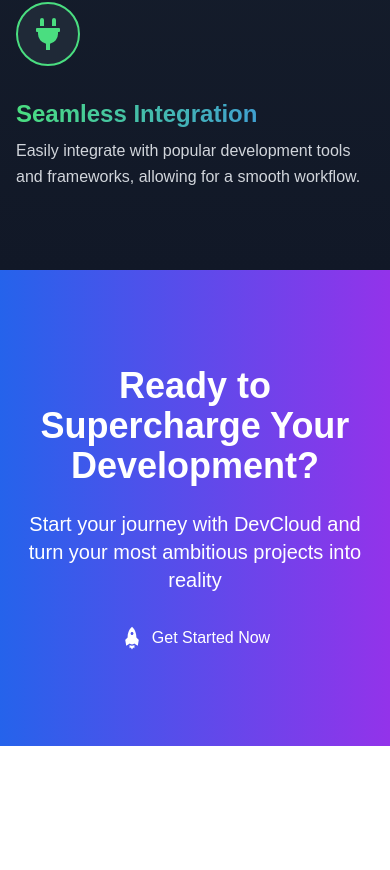
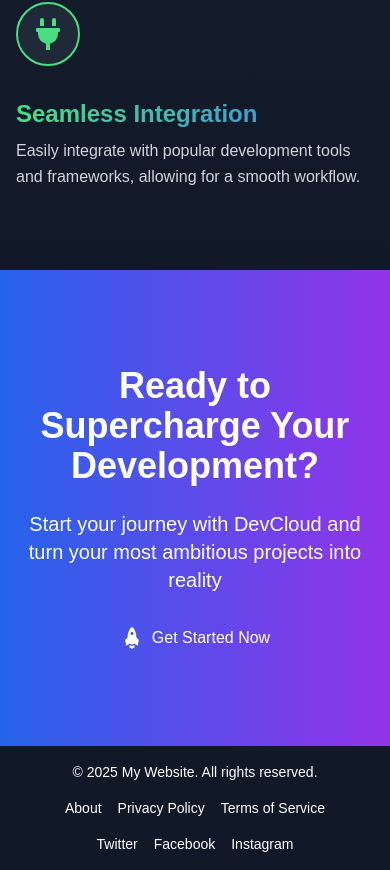
Before and after one commit to zhangyu528/dev-cloud, a Next.js app in the folder frontend/: page / in a window 390 px wide. Shown: the part 3194-4064 px from the top of the page. Built offline with nearby package versions, Linux system fonts and the light colour scheme.

Commit message:
refactor: Simplify layout structure and update footer styling
- Remove Header component from LoginLayout for cleaner structure
- Update Footer component background color for better visual consistency
- Enhance Header component styling for improved responsiveness and clarity

```diff
--- a/frontend/src/app/login/layout.tsx
+++ b/frontend/src/app/login/layout.tsx
@@ -9,7 +9,6 @@
 }) {
   return (
     <div className="bg-gray-50 dark:bg-gray-900">
-      <Header />
       {children}
       <Footer />
     </div>
--- a/frontend/src/components/Footer.tsx
+++ b/frontend/src/components/Footer.tsx
@@ -4,7 +4,7 @@
 
 export default function Footer() {
   return (
-    <footer className="bg-gray-1000 text-white text-sm py-4 mt-auto">
+    <footer className="bg-gray-900 text-white text-sm py-4 mt-auto">
       <div className="container mx-auto px-4">
         <div className="flex flex-col md:flex-row justify-between items-center">
           {/* 版权信息 */}
--- a/frontend/src/components/Header.tsx
+++ b/frontend/src/components/Header.tsx
@@ -28,9 +28,10 @@
       className={`
         fixed top-0 left-0 right-0 z-50
         transition-all duration-300
+        text-white
         ${isScrolled
-          ? 'bg-gray-800 text-white shadow-lg bg-opacity-50 backdrop-blur-md'
-          : 'bg-transparent text-white'}
+          ? 'shadow-lg bg-opacity-50 backdrop-blur-md'
+          : 'bg-transparent'}
       `}
     >
       <div className="max-w-7xl mx-auto px-4 sm:px-6 lg:px-8 flex items-center justify-between h-16">
```
